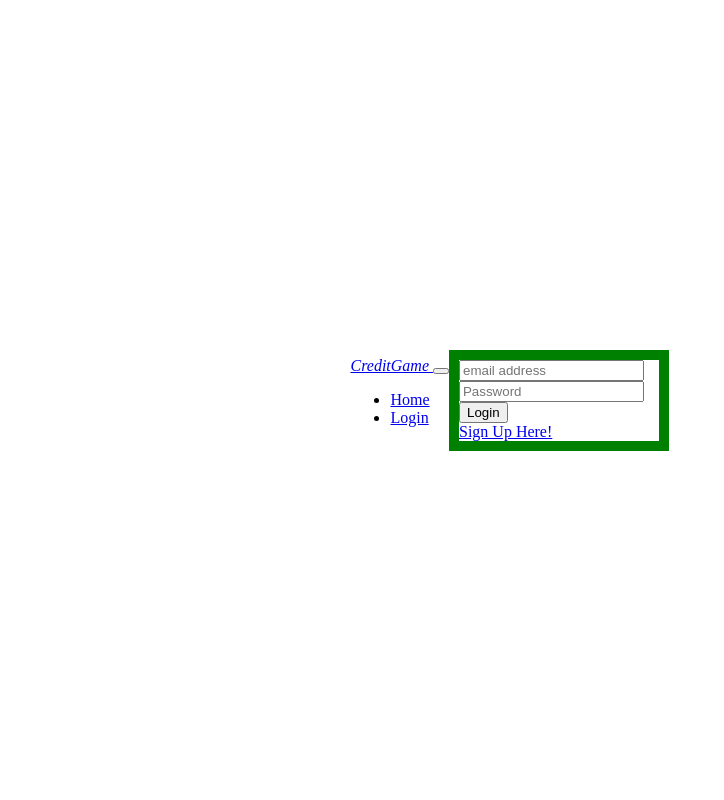
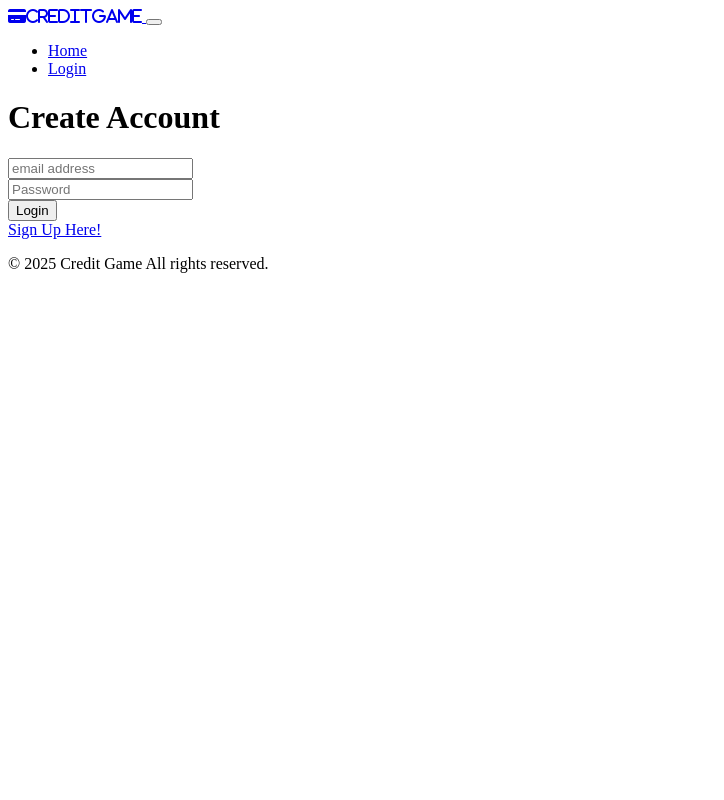
Before and after one commit to jforbes02/Credit, a Python web app: template templates/login.html in a window 1280 px wide. Shown: the whole page, without its empty margins (0-724 px from the left). Run offline with Jinja, Linux system fonts and the light colour scheme; the template is opened without the code that fills it, so the values that code supplies are empty.

Commit message:
Learning css styling with youtube video.

```diff
--- a/static/styles.css
+++ b/static/styles.css
@@ -1,4 +1,4 @@
-
+@import url('https://fonts.googleapis.com/css2?family=Montserrat:ital,wght@0,100..900;1,100..900&display=swap');
 
 .material-icons {
   font-family: 'Material Icons';
@@ -17,10 +17,8 @@
   -webkit-font-smoothing: antialiased;
   /* Support for Safari and Chrome. */
   text-rendering: optimizeLegibility;
-
   /* Support for Firefox. */
   -moz-osx-font-smoothing: grayscale;
-
   /* Support for IE. */
   font-feature-settings: 'liga';
 }
--- a/templates/base.html
+++ b/templates/base.html
@@ -4,8 +4,9 @@
     <meta charset="UTF-8">
     <meta name="viewport" content="width=device-width, initial-scale=1.0">
 
-    <title>{% block title %} Credit Management {% endblock %}</title>
-    <link rel="stylesheet" href="{{ url_for('static', filename='styles.css') }}">
+    <title>{% block title %} Credit Game! {% endblock %}</title>
+    <link rel="stylesheet" href="https://cdnjs.cloudflare.com/ajax/libs/font-awesome/6.7.2/css/all.min.css">
+    <link rel="stylesheet" href="styles.css">
 
     {% block extra_css %}{% endblock %}
 </head>
--- a/templates/login.html
+++ b/templates/login.html
@@ -1,6 +1,20 @@
 {%  extends "base.html" %}
+<head>
+
+
+</head>
 {%  block content %}
 <body>
+    <div class="container" id="container">
+        <div class="form-container" sign-up>
+            <form>
+                <h1>Create Account</h1>
+                <div class="social-icons">
+                    <a href="{{ url_for('register') }}" class="icon"></a>
+                </div>
+            </form>
+        </div>
+    </div>
     <form action="#" method="POST">
         <div class="input-box">
             <input type="text" name="email" placeholder="email address">
@@ -18,21 +32,5 @@
         </div>
     </form>
 </body>
-<style>
-    body{
-        display: flex;
-        background-color: white;
-        justify-content: center;
-        align-items: center;
-        height: 100vh;
-        margin: 0;
-        color: white;
-    }
-    form{
-        width: 200px;
-        border: 10px green solid;
-        color: white;
-    }
 
-</style>
 {% endblock %}
```
